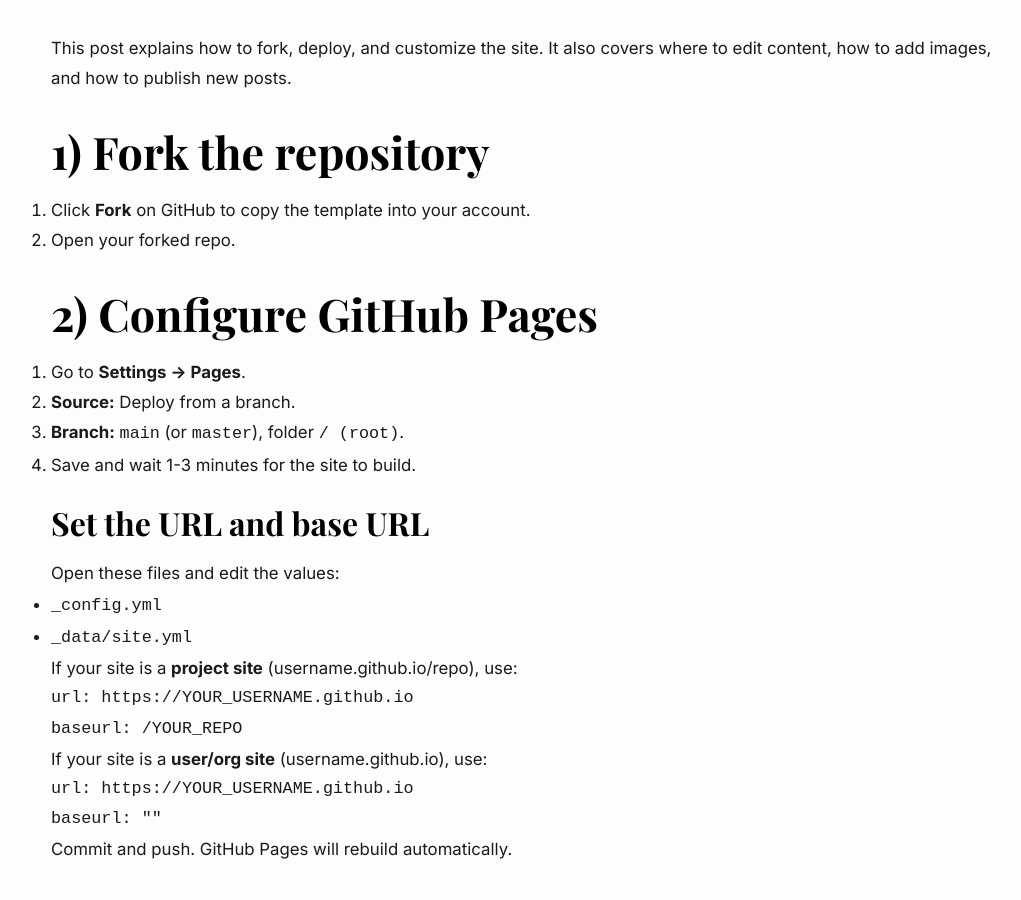
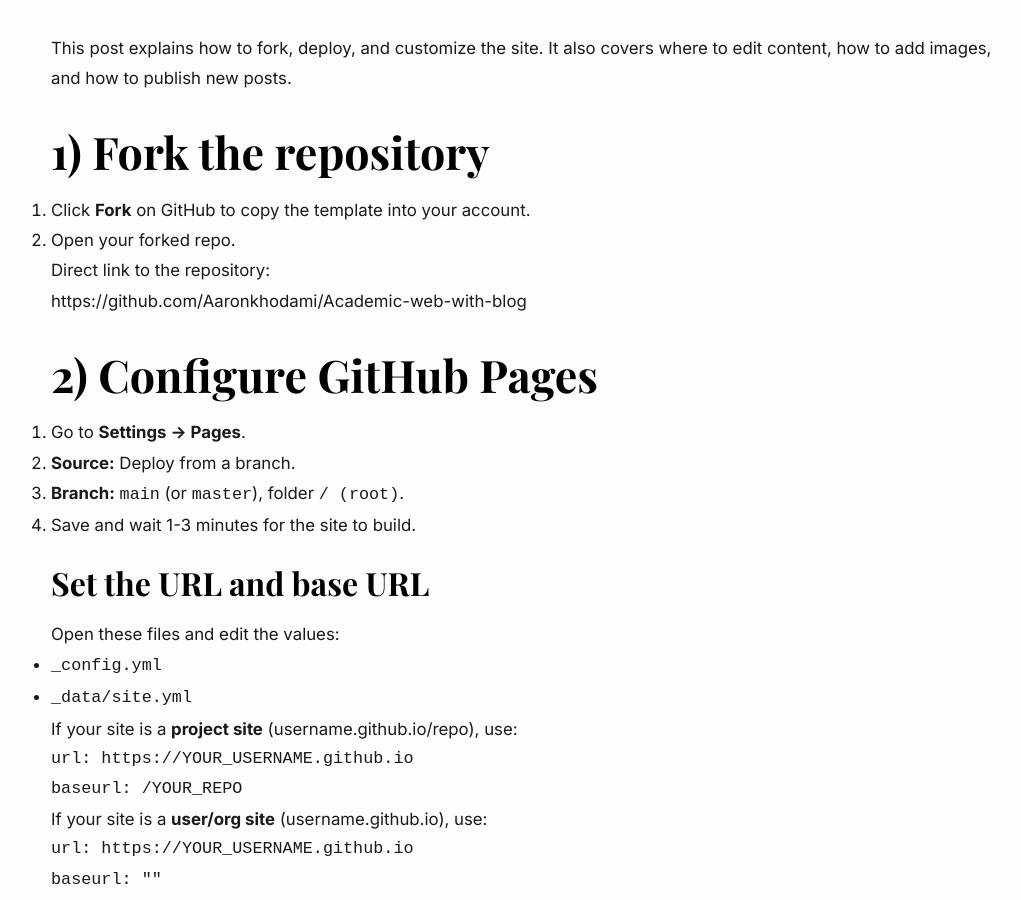
Before and after one commit to Aaronkhodami/Academic-web-with-blog, a Jekyll site: the page built from _posts/2026-03-01-lab-retreat-2026.md, in a window 1280 px wide and 900 px high, scrolled down 349 px. Shown: the whole window, without its empty margins (109-1130 px from the left). Built offline with Jekyll 4.4.1, drawn with Linux system fonts in a browser that asks for light colours; some web fonts are replaced.

Commit message:
Add repo link to setup guide

```diff
--- a/_posts/2026-03-01-lab-retreat-2026.md
+++ b/_posts/2026-03-01-lab-retreat-2026.md
@@ -13,6 +13,10 @@ This post explains how to fork, deploy, and customize the site. It also covers w
 
 1. Click **Fork** on GitHub to copy the template into your account.
 2. Open your forked repo.
+
+Direct link to the repository:
+
+https://github.com/Aaronkhodami/Academic-web-with-blog
 
 ## 2) Configure GitHub Pages
 
```
